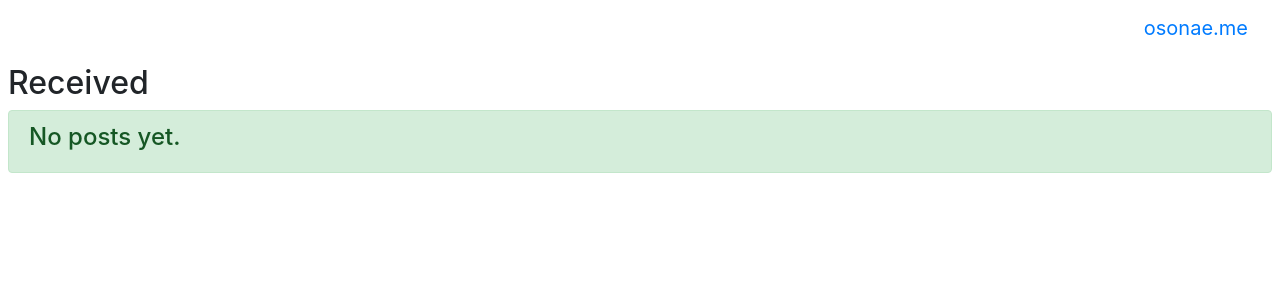
After one commit to aomoriringo/osonae, a Django app: page /received/ in a window 1280 px wide. The commit adds this page. Shown: the top 300 px of the page. Run offline with Django 3.2, Linux system fonts and the light colour scheme; a user stored in the database is signed in; tables that the repository leaves empty hold one stand-in row (values such as "Sample post"); grey boxes marked "Sample" are stand-in pictures; some libraries are stand-ins or nearby versions.

Commit message:
add received page

```diff
--- /dev/null
+++ b/home/templates/home/received.html
@@ -0,0 +1,16 @@
+{% extends "base.html" %}
+{% block content %}
+
+<div class="mt-2 ml-2 mr-2">
+<h2>Received</h2>
+{% if posts|length > 1 %}
+  {% for post in posts %}
+    {% include "home/post.html" %}
+  {% endfor %}
+{% else %}
+<div class="alert alert-success" role="alert">
+  <h4 class="alert-heading">No posts yet.</h4>
+</div>
+{% endif %}
+</div>
+{% endblock %}
--- a/home/urls.py
+++ b/home/urls.py
@@ -8,6 +8,7 @@ urlpatterns = [
         # url(r'^(?P<screen_name>[a-zA-Z0-9_]+)/following$', views.following),
         # url(r'^(?P<screen_name>[a-zA-Z0-9_]+)/followers$', views.followers)
         url(r'^post/$', post_views.post, name="post"),
+        url(r'^received/$', views.received, name="received"),
         url(r'^posted/$', views.posted, name="posted"),
         url(r'^$', views.home, name="index")
 ]
--- a/home/views.py
+++ b/home/views.py
@@ -20,9 +20,3 @@ def posted(request):
     my_posts = Post.own_posts(request.user).order_by('created_at')
     context = {'posts': my_posts}
     return render(request, 'home/posted.html', context)
-
-# def following(requests, screen_name):
-#     return HttpResponse(f'{screen_name} following')
-#
-# def followers(requests, screen_name):
-#     return HttpResponse(f'{screen_name} followers')
--- a/osonae/templates/base.html
+++ b/osonae/templates/base.html
@@ -19,7 +19,7 @@
       <div class="collapse navbar-collapse" id="navbarNavDropdown">
         <ul class="navbar-nav">
           <li class="nav-item">
-            <a class="nav-link" href="#">Received</a>
+            <a class="nav-link" href="{% url 'home:received' %}">Received</a>
           </li>
           <li class="nav-item">
             <a class="nav-link" href="{% url 'home:posted' %}">Posted</a>
--- a/posts/models.py
+++ b/posts/models.py
@@ -32,6 +32,13 @@ class Post(models.Model):
     def receivers(self):
         return [x.owner for x in self.feedbacks]
 
+    def is_liked(self, user):
+        feedbacks = self.feedbacks.filter(owner__id = user.id)
+        if len(feedbacks) > 0:
+            return feedbacks[0].status == Feedback.STATUS_LIKE
+        else:
+            return False
+
 class Feedback(models.Model):
     STATUS_NEUTRAL = 0
     STATUS_LIKE = 1
```
